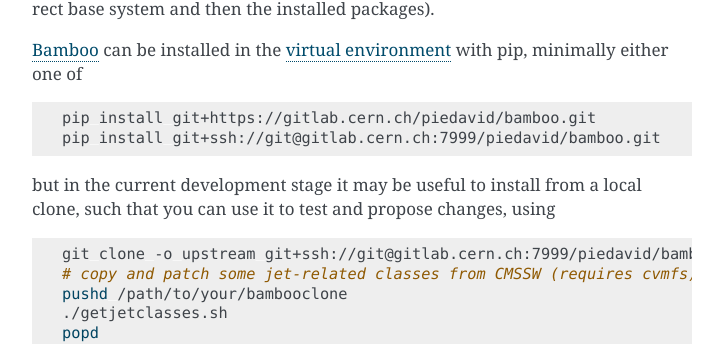
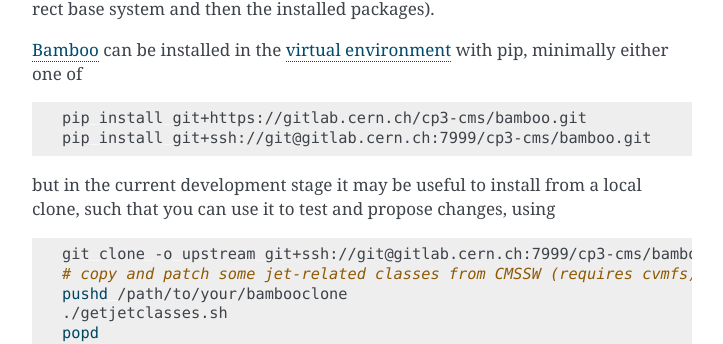
Before and after one commit to recotoolsbenchmarks/BambooAnalysis, a Sphinx documentation site: the page built from doc/install.rst, in a window 1280 px wide and 1400 px high, scrolled down 255 px. Shown: the part 151-495 px from the top of the window, without its empty margins (388-1111 px from the left). Built offline with Sphinx 7.4.7, drawn with Linux system fonts in a browser that asks for light colours; some of the changed text lies outside the part shown.

Commit message:
update gitlab links in installation guide

```diff
--- a/doc/install.rst
+++ b/doc/install.rst
@@ -25,15 +25,15 @@
 
 .. code-block:: sh
 
-   pip install git+https://gitlab.cern.ch/piedavid/bamboo.git
-   pip install git+ssh://git@gitlab.cern.ch:7999/piedavid/bamboo.git
+   pip install git+https://gitlab.cern.ch/cp3-cms/bamboo.git
+   pip install git+ssh://git@gitlab.cern.ch:7999/cp3-cms/bamboo.git
 
 but in the current development stage it may be useful to install from
 a local clone, such that you can use it to test and propose changes, using
 
 .. code-block:: sh
 
-   git clone -o upstream git+ssh://git@gitlab.cern.ch:7999/piedavid/bamboo.git /path/to/your/bambooclone
+   git clone -o upstream git+ssh://git@gitlab.cern.ch:7999/cp3-cms/bamboo.git /path/to/your/bambooclone
    # copy and patch some jet-related classes from CMSSW (requires cvmfs) --- temporary
    pushd /path/to/your/bambooclone
    ./getjetclasses.sh
@@ -90,7 +90,7 @@
    source /cvmfs/sft.cern.ch/lcg/views/LCG_94python3/x86_64-centos7-gcc8-opt/setup.sh
    python -m venv bamboovenv
    source bamboovenv/bin/activate
-   git clone -o upstream git+ssh://git@gitlab.cern.ch:7999/piedavid/bamboo.git
+   git clone -o upstream git+ssh://git@gitlab.cern.ch:7999/cp3-cms/bamboo.git
    pip install ./bamboo
    git clone -o upstream https://github.com/cp3-llbb/plotIt.git
    cd plotIt/external
```
